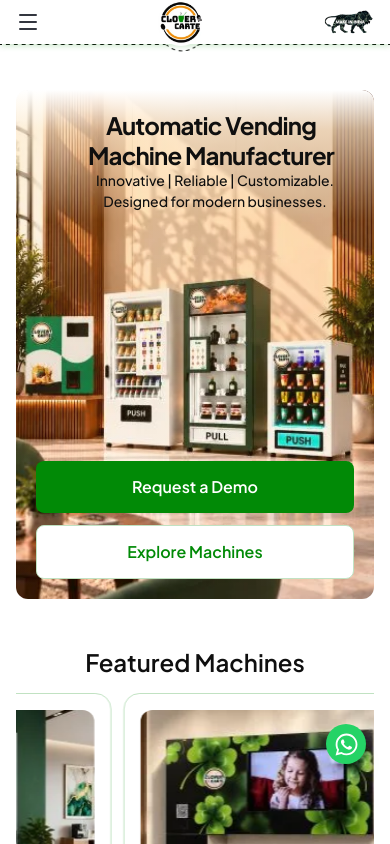
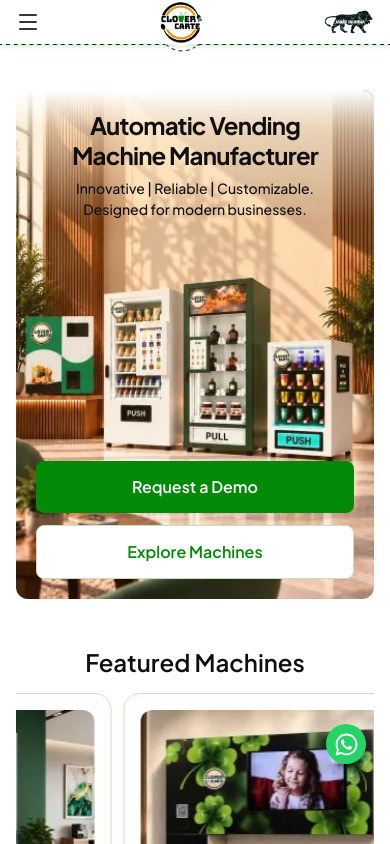
Before and after one commit to krishforkali/clover-carte, a Next.js app: page / in a window 390 px wide. Shown: the top 844 px of the page. Built offline with nearby package versions, Linux system fonts and the light colour scheme; no server answers.

Commit message:
img mobile hero text aline center

```diff
--- a/src/components/common/FAQAccordion.jsx
+++ b/src/components/common/FAQAccordion.jsx
@@ -60,7 +60,7 @@ export default function FAQAccordion({
                                     }`}
                                 >
                                     <div className="overflow-hidden">
-                                        <p className="text-[14px] lg:text-[16px] leading-[20px] lg:leading-[22px] text-[#3C3834]">
+                                        <p className="text-[14px] lg:text-[16px] leading-[20px] lg:leading-[22px] text-[#3C3834] text-center lg:text-left">
                                             {faq.answer}
                                         </p>
                                     </div>
--- a/src/components/home/M_home_Hero.jsx
+++ b/src/components/home/M_home_Hero.jsx
@@ -29,14 +29,14 @@ export default function M_home_Hero() {
                 />
 
                 {/* Content */}
-                <div className="relative z-10 flex w-full flex-col items-end pr-5">
+                <div className="relative z-10 flex w-full flex-col items-center justify-center text-center">
                     <h1 className="text-center text-[24px] font-bold leading-[30px] tracking-[-0.8px] text-[#0F0F0F]">
                         Automatic Vending
                         <br />
                         Machine Manufacturer
                     </h1>
 
-                    <span className="text-center text-[14px] font-medium text-black">
+                    <span className="mt-2 text-center text-[14px] font-medium text-black">
                         Innovative | Reliable | Customizable.
                         <br />
                         Designed for modern businesses.
```
